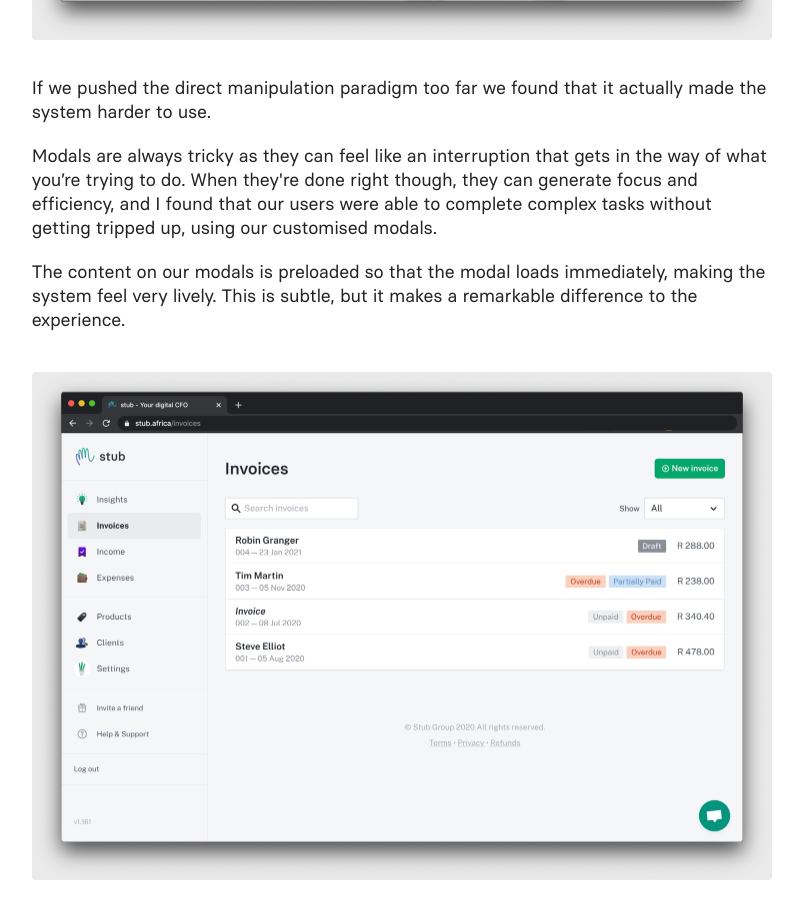
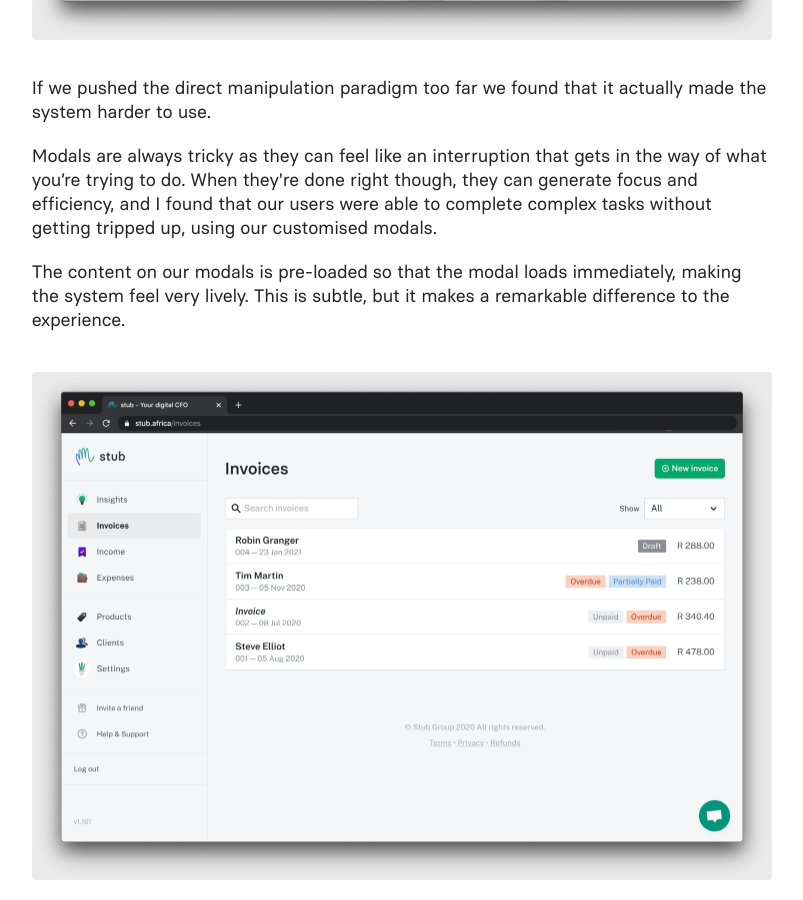
Before and after one commit to stuartwiener/stuartwiener.github.io, a Jekyll site: the page built from stub.html, in a window 1280 px wide and 900 px high, scrolled down 10197 px. Shown: the whole window, without its empty margins (173-976 px from the left). Built offline with Jekyll 4.4.1, drawn with Linux system fonts in a browser that asks for light colours.

Commit message:
a sneaky - was missing

```diff
--- a/stub.html
+++ b/stub.html
@@ -114,7 +114,7 @@
 
     <p>If we pushed the direct manipulation paradigm too far we found that it actually made the system harder to use.</p>
     <p>Modals are always tricky as they can feel like an interruption that gets in the way of what you’re trying to do. When they're done right though, they can generate focus and efficiency, and I found that our users were able to complete complex tasks without getting tripped up, using our customised modals.</p>
-    <p>The content on our modals is preloaded so that the modal loads immediately, making the system feel very lively. This is subtle, but it makes a remarkable difference to the experience.</p>
+    <p>The content on our modals is pre-loaded so that the modal loads immediately, making the system feel very lively. This is subtle, but it makes a remarkable difference to the experience.</p>
 
     <img class="narrow" src="{{ site.url }}/assets/stub-invoices.jpg"  alt="">
 
```
